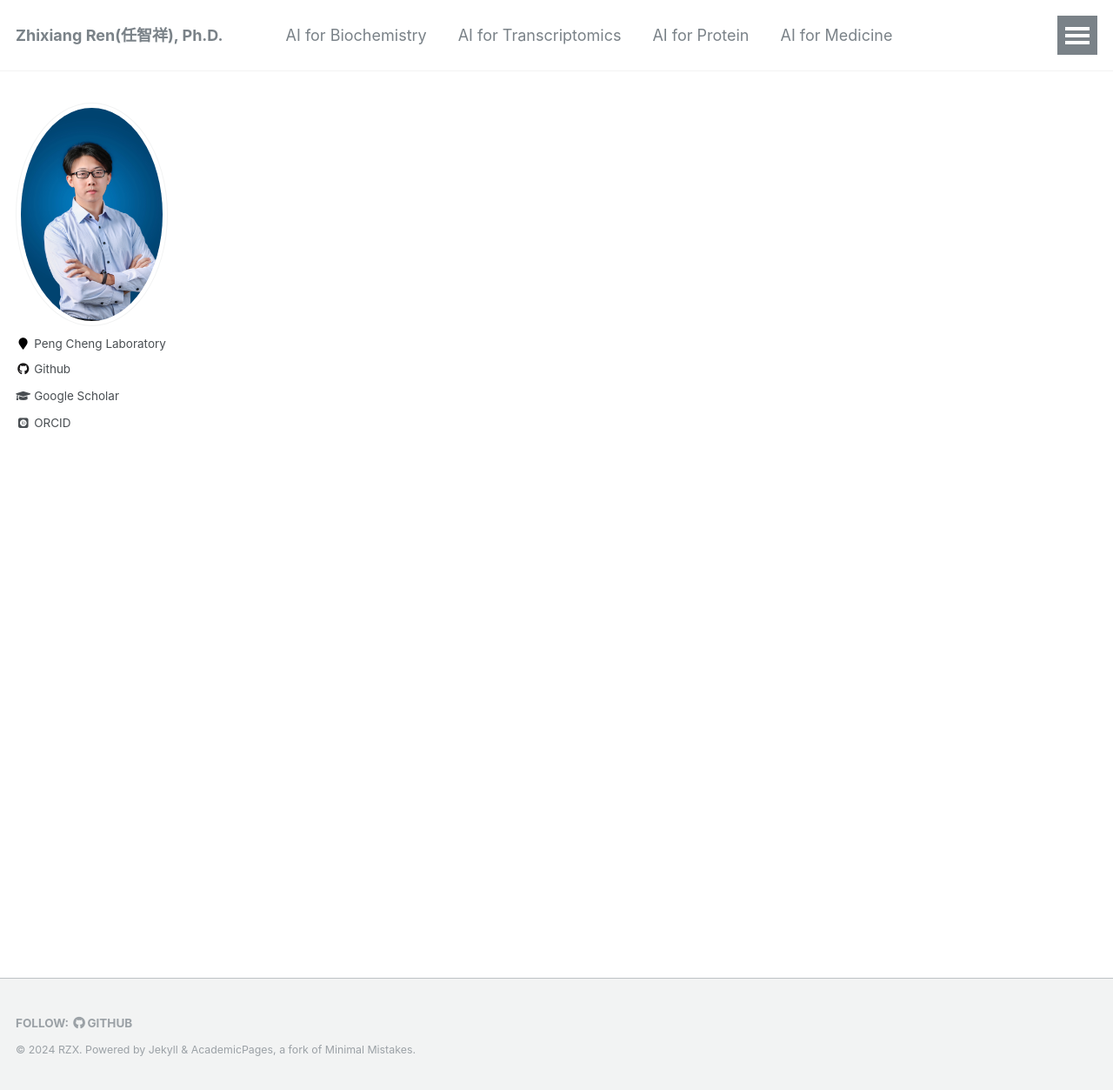
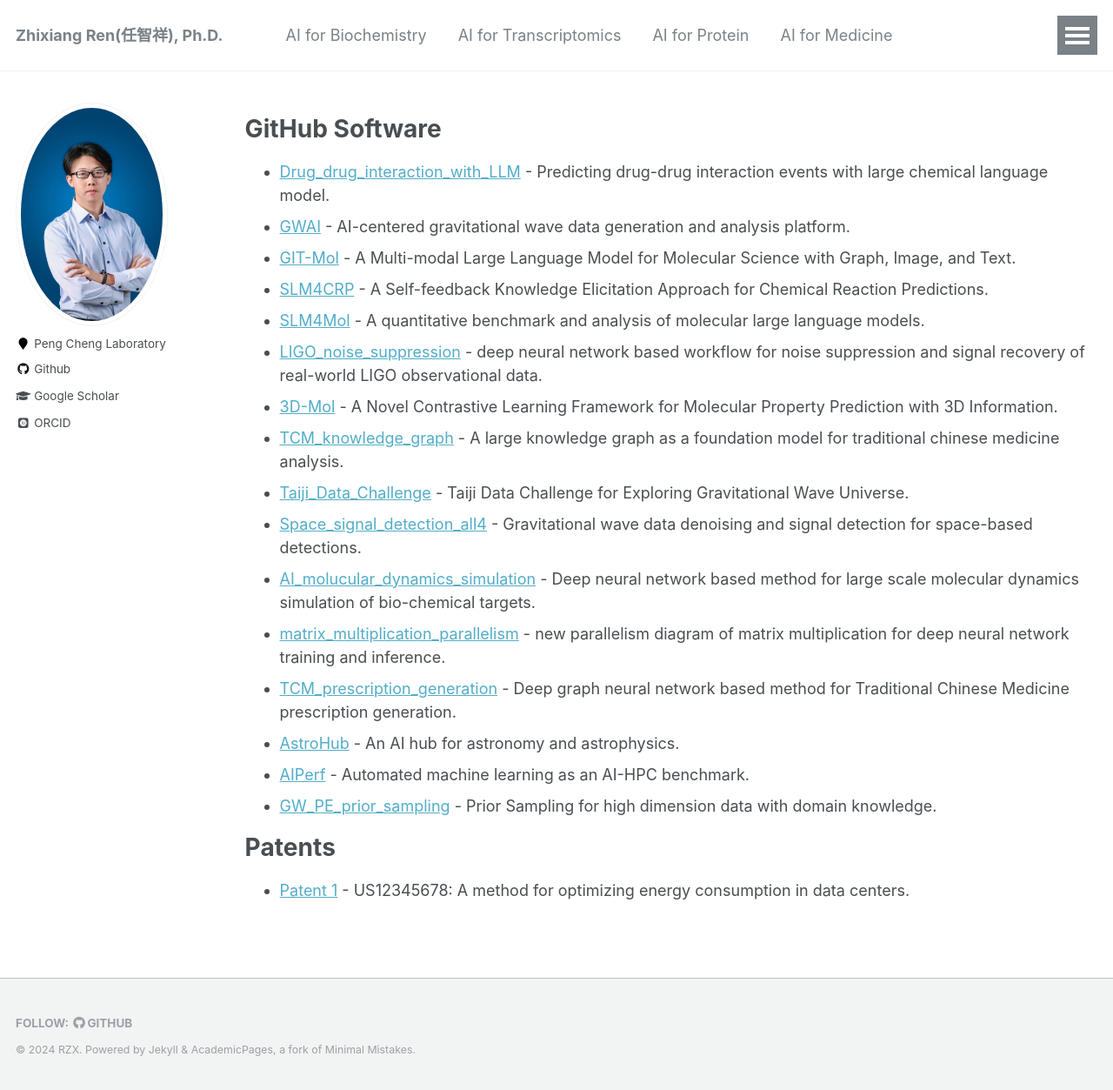
Before and after one commit to zhixiang-ren/zhixiang-ren.github.io, a Jekyll site: the page built from _pages/Software.html, in a window 1280 px wide and 1253 px high. Shown: the whole window at 87% size. Built offline with Jekyll 4.4.1, drawn with Linux system fonts in a browser that asks for light colours; some web fonts are replaced.

Commit message:
Update Software.html

```diff
--- a/_pages/Software.html
+++ b/_pages/Software.html
@@ -4,3 +4,62 @@ title: ""
 permalink: /Software/
 author_profile: true
 ---
+
+<h1>GitHub Software</h1>
+<ul>
+  <li>
+      <a href="https://github.com/AI-HPC-Research-Team/Drug_drug_interaction_with_LLM" target="_blank">Drug_drug_interaction_with_LLM</a> - Predicting drug-drug interaction events with large chemical language model.
+  </li>
+  <li>
+      <a href="https://github.com/AI-HPC-Research-Team/GWAI" target="_blank">GWAI</a> - AI-centered gravitational wave data generation and analysis platform.
+  </li>
+  <li>
+      <a href="https://github.com/AI-HPC-Research-Team/GIT-Mol" target="_blank">GIT-Mol</a> - A Multi-modal Large Language Model for Molecular Science with Graph, Image, and Text.
+  </li>
+  <li>
+      <a href="https://github.com/AI-HPC-Research-Team/SLM4CRP" target="_blank">SLM4CRP</a> - A Self-feedback Knowledge Elicitation Approach for Chemical Reaction Predictions.
+  </li>
+  <li>
+      <a href="https://github.com/AI-HPC-Research-Team/SLM4Mol" target="_blank">SLM4Mol</a> - A quantitative benchmark and analysis of molecular large language models.
+  </li>
+  <li>
+      <a href="https://github.com/AI-HPC-Research-Team/LIGO_noise_suppression" target="_blank">LIGO_noise_suppression</a> - deep neural network based workflow for noise suppression and signal recovery of real-world LIGO observational data.
+  </li>
+  <li>
+      <a href="https://github.com/AI-HPC-Research-Team/3D-Mol" target="_blank">3D-Mol</a> - A Novel Contrastive Learning Framework for Molecular Property Prediction with 3D Information.
+  </li>
+  <li>
+      <a href="https://github.com/AI-HPC-Research-Team/TCM_knowledge_graph" target="_blank">TCM_knowledge_graph</a> - A large knowledge graph as a foundation model for traditional chinese medicine analysis.
+  </li>
+  <li>
+      <a href="https://github.com/AI-HPC-Research-Team/Taiji_Data_Challenge" target="_blank">Taiji_Data_Challenge</a> - Taiji Data Challenge for Exploring Gravitational Wave Universe.
+  </li>
+  <li>
+      <a href="https://github.com/AI-HPC-Research-Team/Space_signal_detection_all4" target="_blank">Space_signal_detection_all4</a> - Gravitational wave data denoising and signal detection for space-based detections.
+  </li>
+  <li>
+      <a href="https://github.com/AI-HPC-Research-Team/AI_molucular_dynamics_simulation" target="_blank">AI_molucular_dynamics_simulation</a> - Deep neural network based method for large scale molecular dynamics simulation of bio-chemical targets.
+  </li>
+  <li>
+      <a href="https://github.com/AI-HPC-Research-Team/matrix_multiplication_parallelism" target="_blank">matrix_multiplication_parallelism</a> - new parallelism diagram of matrix multiplication for deep neural network training and inference.
+  </li>
+  <li>
+      <a href="https://github.com/AI-HPC-Research-Team/TCM_prescription_generation" target="_blank">TCM_prescription_generation</a> - Deep graph neural network based method for Traditional Chinese Medicine prescription generation.
+  </li>
+  <li>
+      <a href="https://github.com/AI-HPC-Research-Team/GWAI" target="_blank">AstroHub</a> - An AI hub for astronomy and astrophysics.
+  </li>
+  <li>
+      <a href="https://github.com/AI-HPC-Research-Team/AIPerf" target="_blank">AIPerf</a> - Automated machine learning as an AI-HPC benchmark.
+  </li>
+  <li>
+      <a href="https://github.com/AI-HPC-Research-Team/GW_PE_prior_sampling" target="_blank">GW_PE_prior_sampling</a> - Prior Sampling for high dimension data with domain knowledge.
+  </li>
+</ul>
+
+<h1>Patents</h1>
+<ul>
+    <li>
+        <a href="https://patents.google.com/patent/US12345678" target="_blank">Patent 1</a> - US12345678: A method for optimizing energy consumption in data centers.
+    </li>
+</ul>
```
